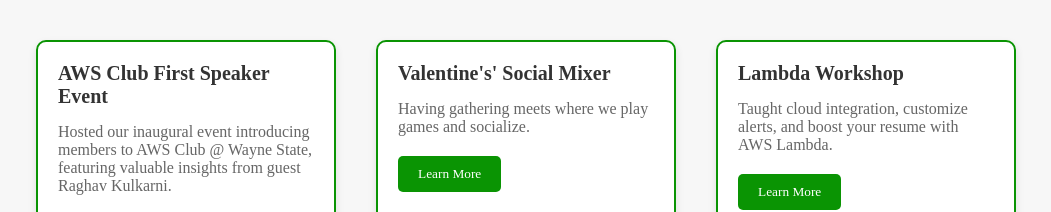
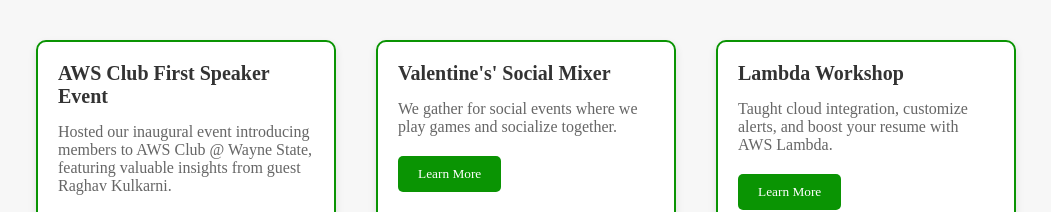
Before and after one commit to wsu-awscloudclub/AWSCloudClubPortfolio, a React (Create React App) app in the folder aws-cloud-club-portfolio/: page / in a window 1280 px wide. Shown: the top 212 px of the page, without its empty margins (114-1165 px from the left). Built offline with nearby package versions, Linux system fonts and the light colour scheme.

Commit message:
Fixed typo

```diff
--- a/aws-cloud-club-portfolio/src/components/CardSection/index.js
+++ b/aws-cloud-club-portfolio/src/components/CardSection/index.js
@@ -11,7 +11,7 @@ const CardSection = () => {
     },
     {
       title: "Valentine's' Social Mixer",
-      description: 'Having gathering meets where we play games and socialize.',
+      description: 'We gather for social events where we play games and socialize together.',
       link: 'https://www.linkedin.com/posts/aws-cloud-club-wayne-state-university_get-ready-for-a-tech-tastic-time-aws-cloud-activity-7161922613668143104-9TVf?utm_source=share&utm_medium=member_desktop'
     },
     {
```
